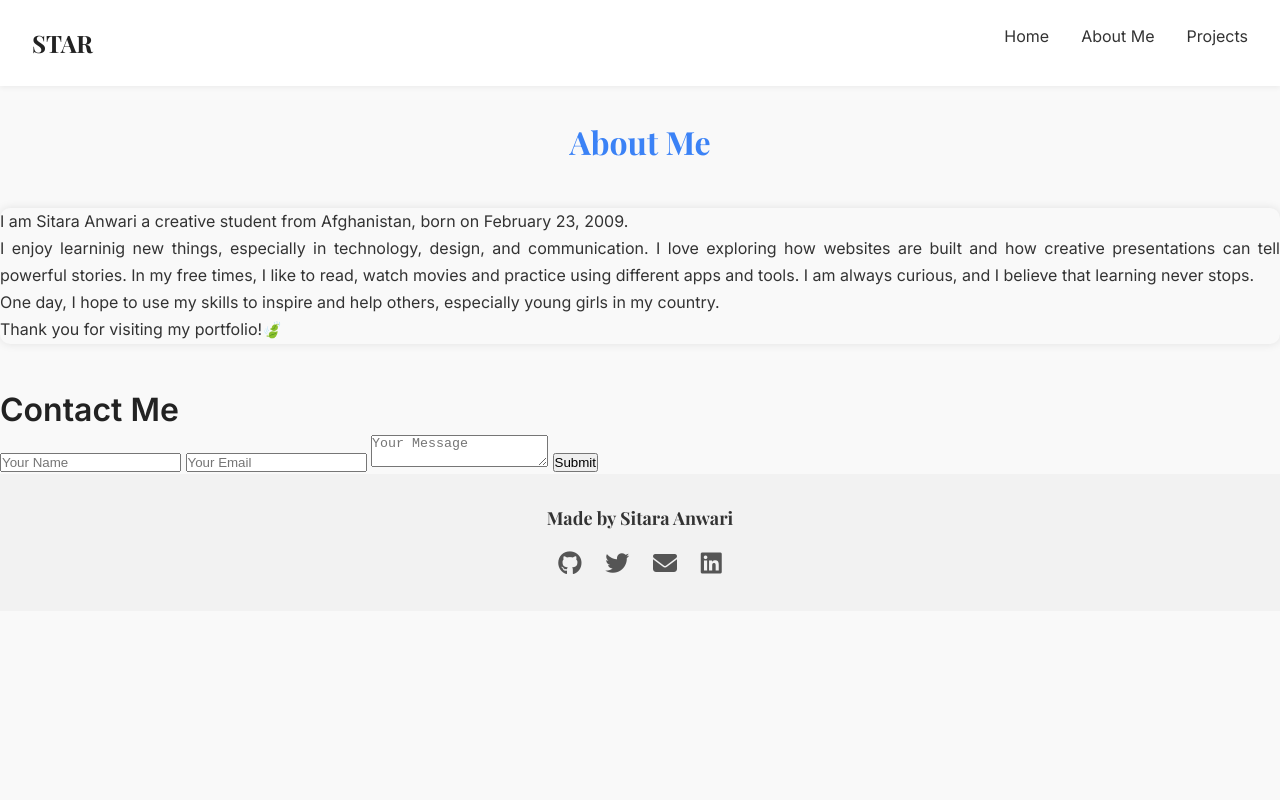
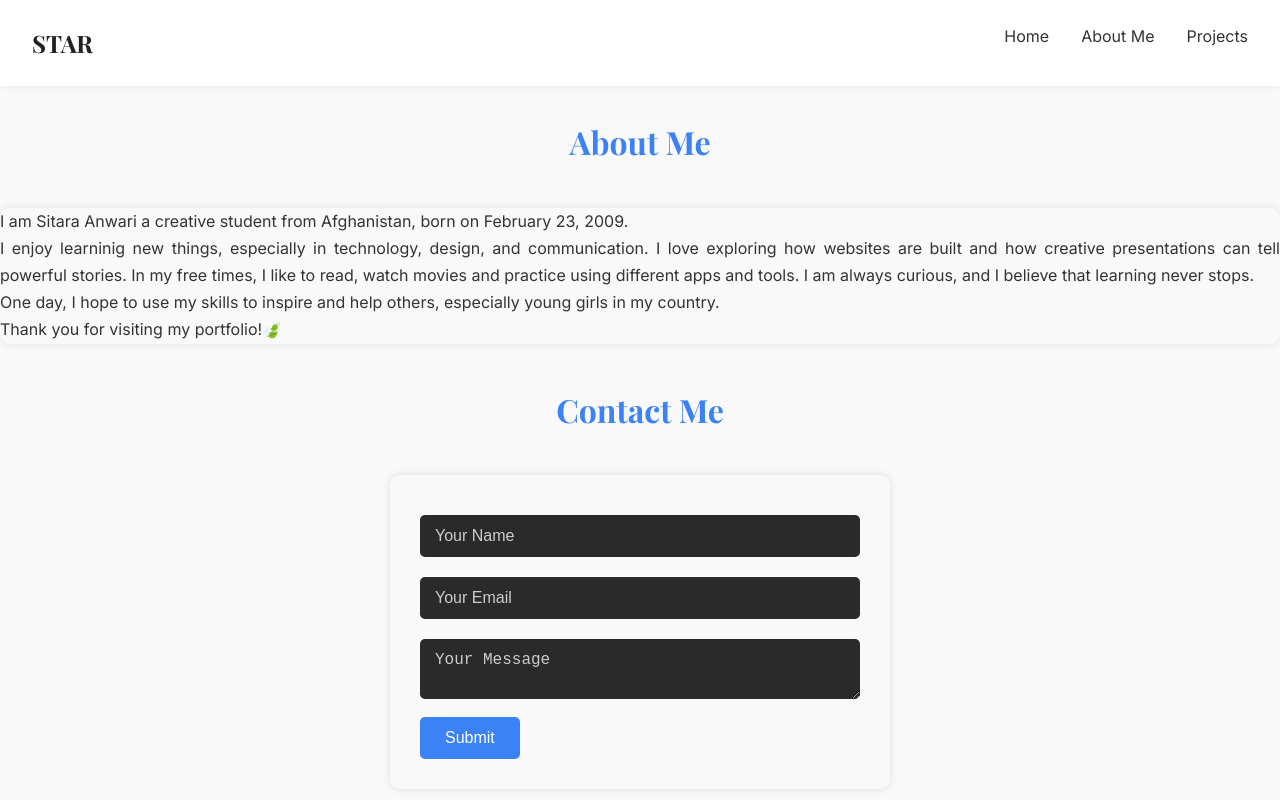
Before and after one commit to sitaranastaran/Personal-Portfolio-Website, a plain HTML site: page about.html in a window 1280 px wide. Shown: the top 800 px of the page. Drawn offline with nearby package versions, Linux system fonts and the light colour scheme.

Commit message:
Update style.css

```diff
--- a/css/style.css
+++ b/css/style.css
@@ -141,6 +141,60 @@ nav {
   color: #3b82f6;
 }
 
+/* contact me css design */
+.contact-title {
+  color: #3b82f6;
+  text-align: center;
+  font-family: 'Playfair Display', serif;
+  margin-top: 20px;
+}
+
+.contact-form {
+  max-width: 500px;
+  margin: 0 auto;
+  padding: 30px;
+  border-radius: 10px;
+  box-shadow: 0 0 10px rgba(0, 0, 0, 0.1);
+  background-color: #f9f9f9;
+  margin-top: 40px;
+  margin-bottom: 40px;
+  line-height: 1.7;
+  color: #333;
+  text-align: justify;
+}
+
+.form-input,
+.form-textarea {
+  width: 100%;
+  padding: 12px 15px;
+  margin: 10px 0;
+  border: none;
+  border-radius: 5px;
+  background-color: #2a2a2a;
+  color: #ffffff;
+  font-size: 16px;
+}
+
+.form-input::placeholder,
+.form-textarea::placeholder {
+  color: #cccccc;
+}
+
+.form-button {
+  background-color: #3b82f6;
+  color: #ffffff;
+  border: none;
+  padding: 12px 25px;
+  border-radius: 5px;
+  font-size: 16px;
+  cursor: pointer;
+  transition: background-color 0.3s ease;
+}
+
+.form-button:hover {
+  background-color: #0d0c0c;
+}
+
 /* projects css design */
 .main-title {
   text-align: center;
@@ -177,14 +231,3 @@ nav {
   border-radius: 8px;
   text-decoration: none;
 }
-
-/* about me footer design */
-.social-footer2 {
-  text-align: center;
-  padding: 30px 0;
-  background-color: #f2f2f2;
-  font-family: 'Playfair Display', serif;
-  min-height: 50vh;
-  display: flex;
-  flex-direction: column;
-}
```
